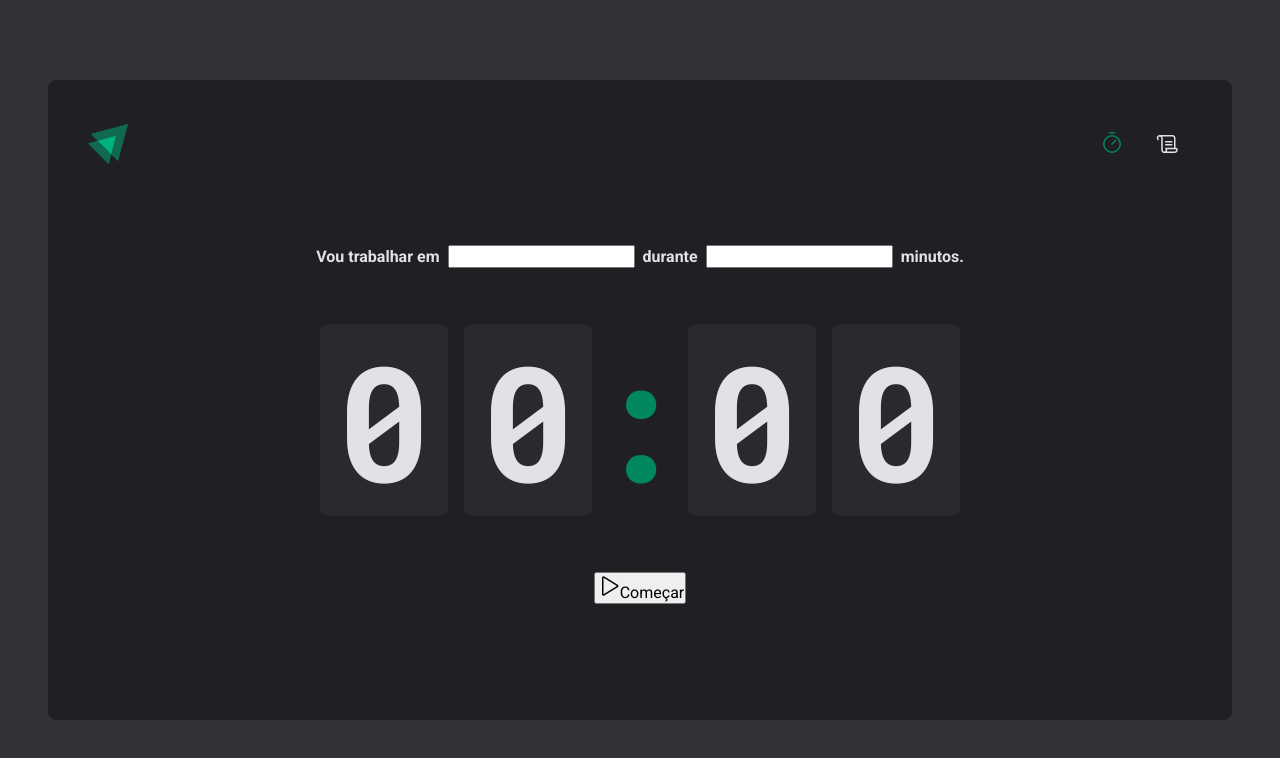
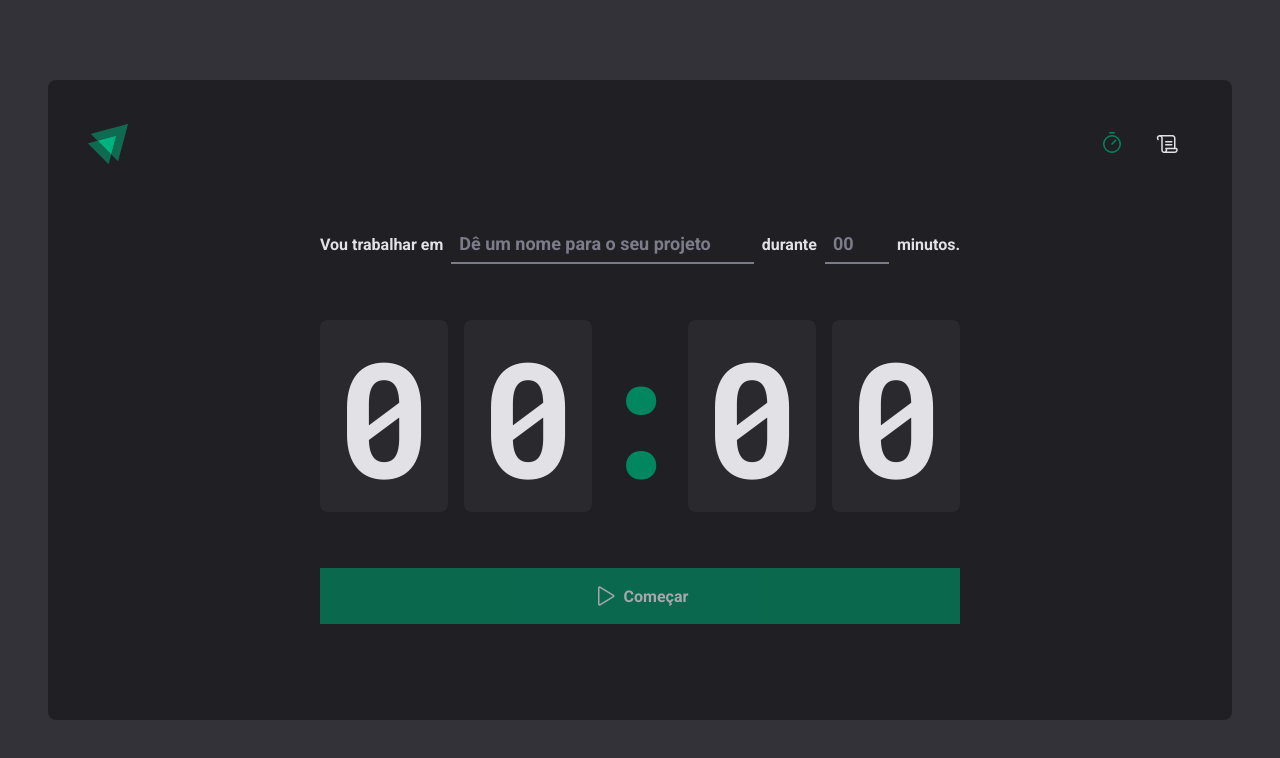
Before and after one commit to alex-britto/ax-timer, a React (Vite) app: page /ax-timer/ in a window 1280 px wide. Shown: the top 758 px of the page. Built offline with nearby package versions, Linux system fonts and the light colour scheme.

Commit message:
style Home page

```diff
--- a/src/pages/Home/Home.tsx
+++ b/src/pages/Home/Home.tsx
@@ -4,6 +4,9 @@
   FormContainer,
   CountdownContainer,
   Separator,
+  StartCountDownButton,
+  MinutesAmountInput,
+  TaskInput,
 } from "./styles";
 
 export function Home() {
@@ -12,10 +15,28 @@
       <form action="">
         <FormContainer>
           <label htmlFor="task">Vou trabalhar em</label>
-          <input type="text" id="task" />
+          <TaskInput
+            id="task"
+            list="task-suggestions"
+            placeholder="Dê um nome para o seu projeto"
+            autoComplete="off"
+          />
+
+          <datalist id="task-suggestions">
+            <option value="Projeto 1" />
+            <option value="Projeto 2" />
+            <option value="Projeto 3" />
+          </datalist>
 
           <label htmlFor="task">durante</label>
-          <input type="number" id="minutesAmount" />
+          <MinutesAmountInput
+            type="number"
+            id="minutesAmount"
+            placeholder="00"
+            step={5}
+            min={5}
+            max={60}
+          />
 
           <span>minutos.</span>
         </FormContainer>
@@ -28,10 +49,10 @@
           <span>0</span>
         </CountdownContainer>
 
-        <button type="submit">
+        <StartCountDownButton disabled type="submit">
           <Play size={24} />
           Começar
-        </button>
+        </StartCountDownButton>
       </form>
     </HomeContainer>
   );
--- a/src/pages/Home/styles.ts
+++ b/src/pages/Home/styles.ts
@@ -30,6 +30,40 @@
   `}
 `;
 
+const BaseInput = styled.input`
+  ${({ theme }) => css`
+    background-color: transparent;
+    height: 2.5rem;
+    border: 0;
+    border-bottom: 2px solid ${theme.colors["gray-500"]};
+    font-weight: bold;
+    font-size: 1.125rem;
+    color: ${theme.colors["gray-100"]};
+    padding: 0 0.5rem;
+
+    &:focus: {
+      box-shadow: none;
+      border-color: ${theme.colors["green-500"]};
+    }
+
+    &::placeholder {
+      color: ${theme.colors["gray-500"]};
+    }
+  `}
+`;
+
+export const TaskInput = styled(BaseInput)`
+  flex: 1;
+
+  &::-webkit-calendar-picker-indicator {
+    display: none !important;
+  }
+`;
+
+export const MinutesAmountInput = styled(BaseInput)`
+  width: 4rem;
+`;
+
 export const CountdownContainer = styled.div`
   ${({ theme }) => css`
     font-family: "Roboto Mono", monospace;
@@ -59,3 +93,32 @@
     justify-content: center;
   `}
 `;
+
+export const StartCountDownButton = styled.button`
+  ${({ theme }) => css`
+    width: 100%;
+    border: 0;
+    padding: 1rem;
+
+    display: flex;
+    align-items: center;
+    justify-content: center;
+
+    gap: 0.5rem;
+    font-weight: bold;
+
+    cursor: pointer;
+
+    background-color: ${theme.colors["green-500"]};
+    color: ${theme.colors["gray-100"]};
+
+    &:disabled {
+      opacity: 0.7;
+      cursor: not-allowed;
+    }
+
+    &:not(:disabled):hover {
+      background-color: ${theme.colors["green-700"]};
+    }
+  `}
+`;
```
